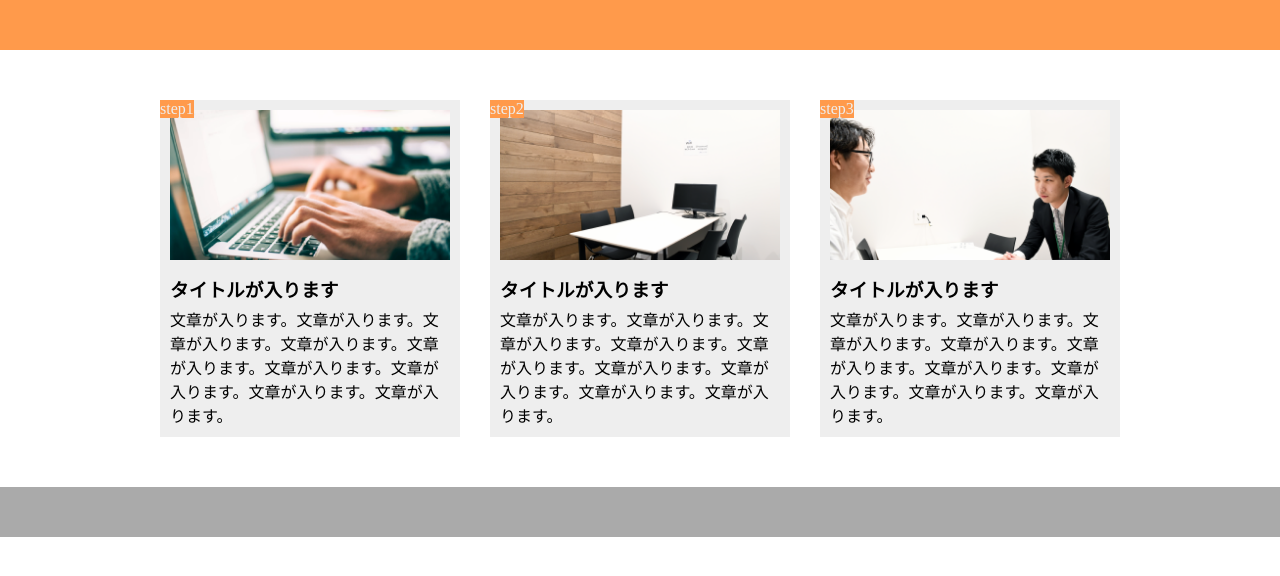
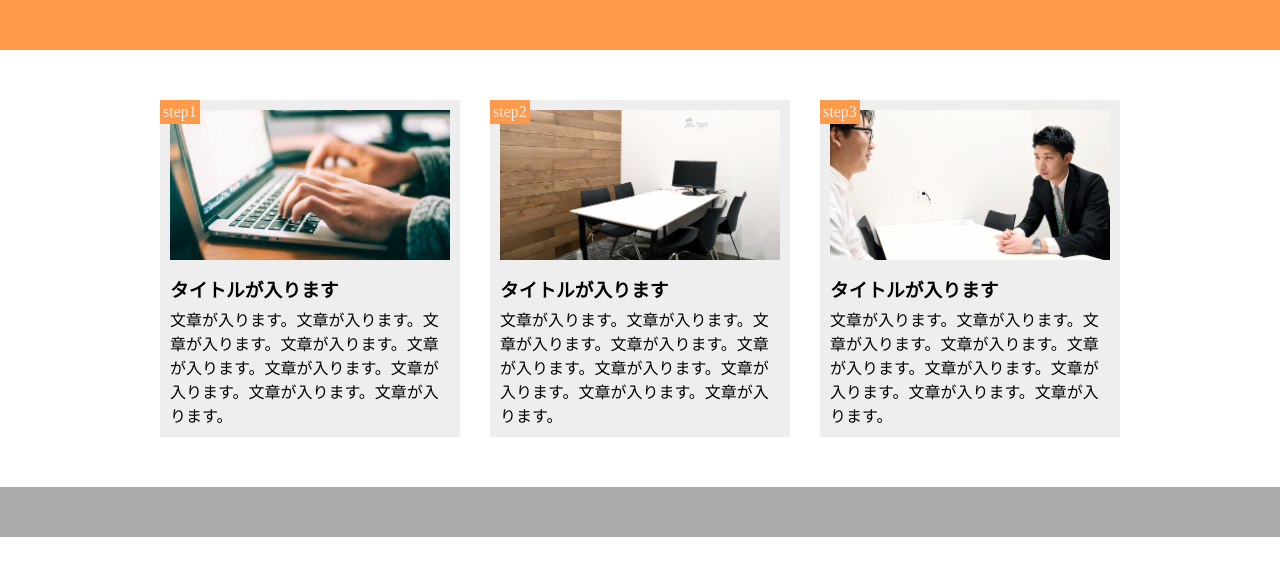
Before and after one commit to Lily-rik/chapter9_exercise, a plain HTML site: page index.html in a window 1280 px wide. Drawn offline with Linux system fonts and the light colour scheme.

Commit message:
[Update]1-9

```diff
--- a/index.html
+++ b/index.html
@@ -1,5 +1,5 @@
 <!DOCTYPE html>
-<html>
+<html lang="ja">
   <head>
     <meta charset="UTF-8">
     <title>9章演習</title>
@@ -9,24 +9,24 @@
   <body>
     <header></header>
     <main>
-      <section class="main-box">
+      <div class="main-box">
         <div class="main-box-image1"></div>
-        <h3 class="main-box-heading">タイトルが入ります</h3>
+        <h3 class="main-box-title">タイトルが入ります</h3>
         <p class="main-box-text">文章が入ります。文章が入ります。文章が入ります。文章が入ります。文章が入ります。文章が入ります。文章が入ります。文章が入ります。文章が入ります。</p>
         <span>step1</span>
-      </section>
-      <section class="main-box">
+      </div>
+      <div class="main-box">
         <div class="main-box-image2"></div>
-        <h3 class="main-box-heading">タイトルが入ります</h3>
+        <h3 class="main-box-title">タイトルが入ります</h3>
         <p class="main-box-text">文章が入ります。文章が入ります。文章が入ります。文章が入ります。文章が入ります。文章が入ります。文章が入ります。文章が入ります。文章が入ります。</p>
         <span>step2</span>
-      </section>
-      <section class="main-box">
+      </div>
+      <div class="main-box">
         <div class="main-box-image3"></div>
-        <h3 class="main-box-heading">タイトルが入ります</h3>
+        <h3 class="main-box-title">タイトルが入ります</h3>
         <p class="main-box-text">文章が入ります。文章が入ります。文章が入ります。文章が入ります。文章が入ります。文章が入ります。文章が入ります。文章が入ります。文章が入ります。</p>
         <span>step3</span>
-      </section>
+      </div>
     </main>
     <footer></footer>
   </body>
--- a/style.css
+++ b/style.css
@@ -13,7 +13,6 @@ main {
   width: 960px;
   margin: 50px auto;
   display: flex;
-  justify-content: center;
 }
 
 .main-box {
@@ -32,21 +31,21 @@ main {
   height: 150px;
   background-image: url(img/flow01.png);
   background-size: cover;
-  background-position: center;
+  background-position: bottom;
 }
 
 .main-box-image2 {
   height: 150px;
   background-image: url(img/flow02.png);
   background-size: cover;
-  background-position: center;
+  background-position: bottom;
 }
 
 .main-box-image3 {
   height: 150px;
   background-image: url(img/flow03.png);
   background-size: cover;
-  background-position: center;
+  background-position: bottom;
 }
 
 .main-box h3 {
@@ -57,7 +56,7 @@ main {
 span {
   color: #eee;
   background-color: #ff9a4b;
-  display: inline-block;
+  padding: 3px;
   position: absolute;
   top: 0;
   left: 0;
```
